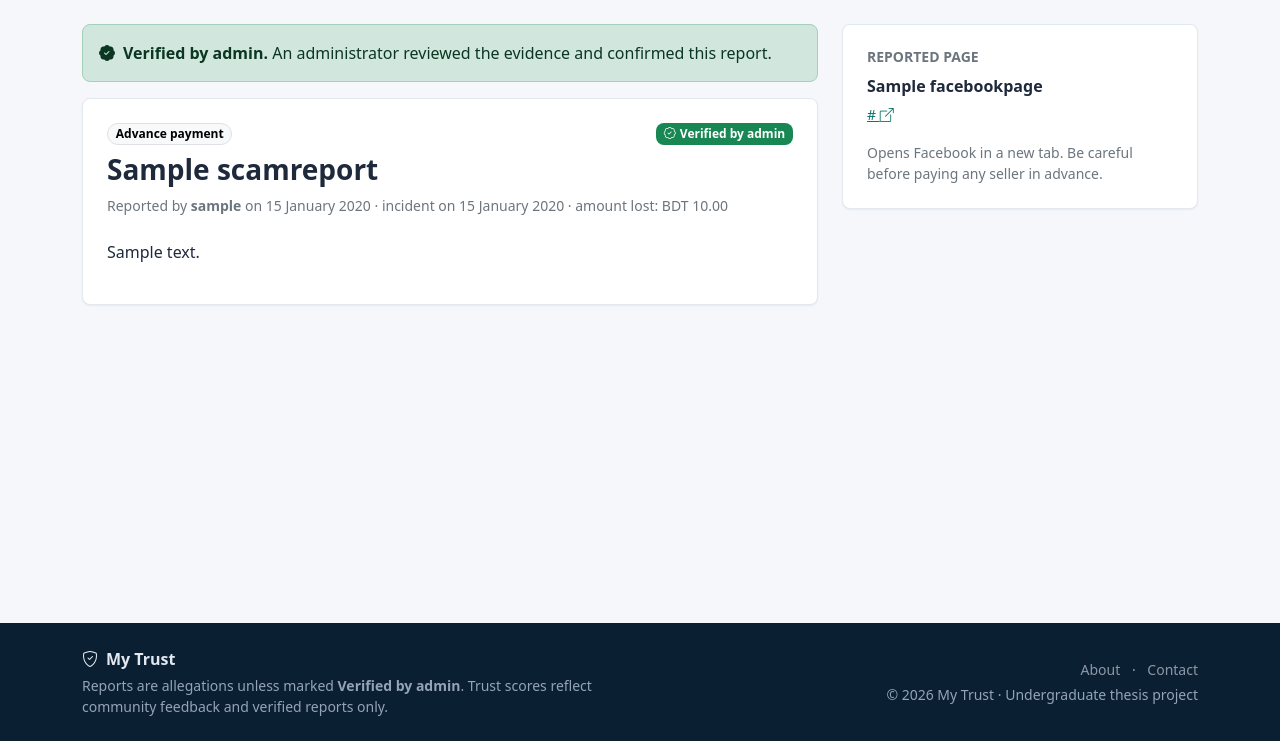
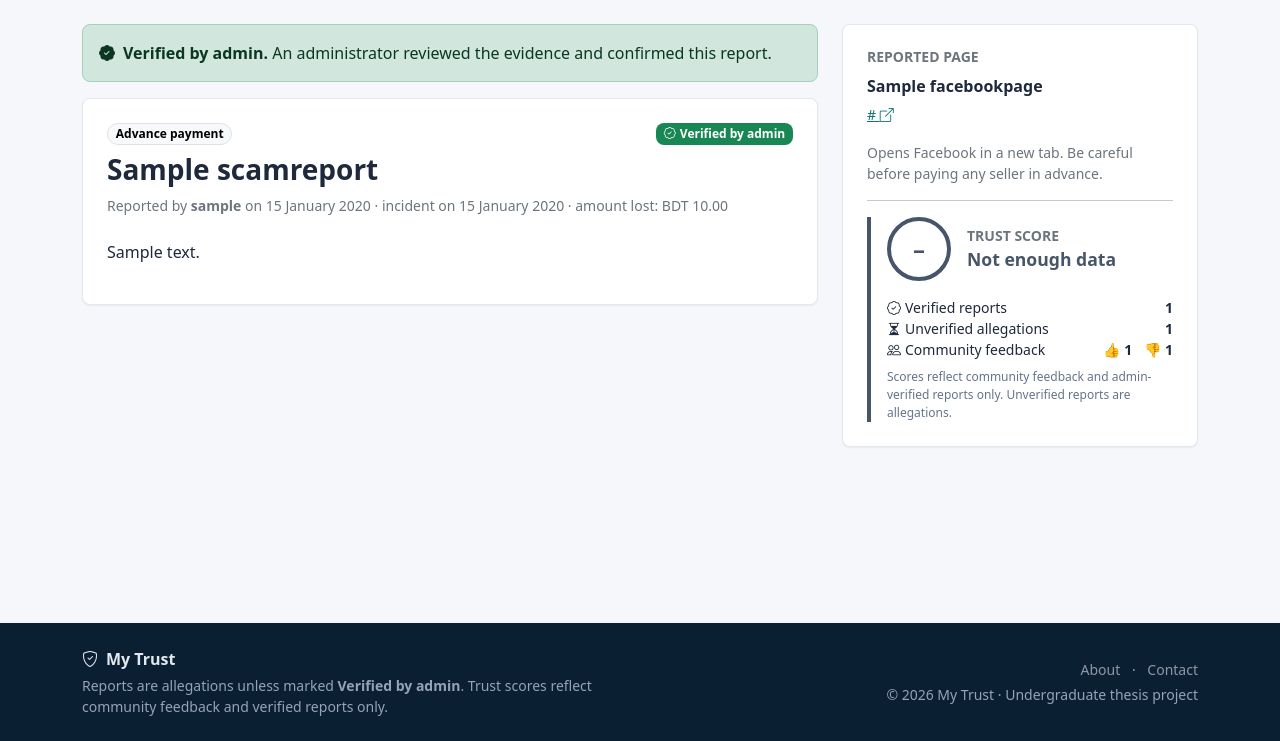
Before and after one commit to muhammadtamimworkplace/my-trust, a Django app: page /reports/1/ in a window 1280 px wide. Shown: the part 59-800 px from the top of the page. Run offline with Django 5.2, Linux system fonts and the light colour scheme; tables that the repository leaves empty hold one stand-in row (values such as "Sample post"); parts of the project's set-up code (start-up, migrations or seed data) failed here and were passed over; some libraries are stand-ins or nearby versions.

Commit message:
feat: add trust score badge component

```diff
--- a/reports/views.py
+++ b/reports/views.py
@@ -44,7 +44,7 @@ def report_create(request):
 def report_detail(request, pk):
     """One report. Rejected reports return 404 to everyone except the reporter and admins,
     so their existence is not revealed. Evidence and the admin note are private."""
-    report = get_object_or_404(ScamReport.objects.select_related("page", "reporter"), pk=pk)
+    report = get_object_or_404(ScamReport.objects.select_related("page__trust", "reporter"), pk=pk)
     if not report.is_visible_to(request.user):
         raise Http404("Report not found.")
     can_manage = report.is_managed_by(request.user)
--- a/static/css/main.css
+++ b/static/css/main.css
@@ -134,6 +134,52 @@ body {
   font-size: 1.75rem;
 }
 
+/* ---- Trust badge (templates/partials/_trust_badge.html) ---- */
+.mt-trust--good         { --mt-trust-color: var(--mt-good); }
+.mt-trust--mixed        { --mt-trust-color: var(--mt-mixed); }
+.mt-trust--caution      { --mt-trust-color: var(--mt-caution); }
+.mt-trust--insufficient { --mt-trust-color: var(--mt-neutral); }
+
+.mt-trust {
+  border-left: 4px solid var(--mt-trust-color);
+  padding-left: 1rem;
+}
+
+.mt-trust-score {
+  display: inline-flex;
+  align-items: center;
+  justify-content: center;
+  width: 4rem;
+  height: 4rem;
+  border-radius: 50%;
+  border: 4px solid var(--mt-trust-color);
+  color: var(--mt-trust-color);
+  font-size: 1.5rem;
+  font-weight: 700;
+  flex-shrink: 0;
+}
+
+.mt-trust-label {
+  color: var(--mt-trust-color);
+  font-weight: 700;
+  font-size: 1.1rem;
+}
+
+.mt-trust-disclaimer {
+  font-size: 0.75rem;
+  color: var(--mt-slate-500);
+}
+
+.mt-trust-pill {
+  display: inline-block;
+  padding: 0.2rem 0.6rem;
+  border-radius: 999px;
+  border: 1px solid var(--mt-trust-color);
+  color: var(--mt-trust-color);
+  font-size: 0.8rem;
+  white-space: nowrap;
+}
+
 /* ---- Report detail ---- */
 .mt-evidence-thumb img {
   aspect-ratio: 4 / 3;
--- /dev/null
+++ b/templates/partials/_trust_badge.html
@@ -0,0 +1,50 @@
+{% comment %}
+Trust score badge (guide §9.3).
+Usage: {% include "partials/_trust_badge.html" with trust=page.trust %}
+       {% include "partials/_trust_badge.html" with trust=page.trust compact=True %}  (for lists)
+`trust` may be empty (page never evaluated) -> shown as "Not yet rated".
+With "Not enough data" no number is shown: a neutral 50 would look like a real rating.
+{% endcomment %}
+{% if trust %}
+  {% with label=trust.label|lower %}
+    {% if compact %}
+      <span class="mt-trust-pill mt-trust--{{ label }}" title="Trust score: {{ trust.get_label_display }}">
+        {% if trust.label != "INSUFFICIENT" %}<strong>{{ trust.score }}</strong> · {% endif %}{{ trust.get_label_display }}
+      </span>
+    {% else %}
+      <section class="mt-trust mt-trust--{{ label }}" aria-label="Trust score">
+        <div class="d-flex align-items-center gap-3">
+          <div class="mt-trust-score" role="img"
+               aria-label="{% if trust.label == 'INSUFFICIENT' %}No score yet{% else %}Trust score {{ trust.score }} out of 100{% endif %}">
+            {% if trust.label == "INSUFFICIENT" %}–{% else %}{{ trust.score }}{% endif %}
+          </div>
+          <div>
+            <div class="small text-secondary text-uppercase fw-semibold">Trust score</div>
+            <div class="mt-trust-label">{{ trust.get_label_display }}</div>
+          </div>
+        </div>
+
+        <ul class="list-unstyled small mt-3 mb-2">
+          <li class="d-flex justify-content-between">
+            <span><i class="bi bi-patch-check me-1" aria-hidden="true"></i>Verified reports</span>
+            <strong>{{ trust.verified_report_count }}</strong>
+          </li>
+          <li class="d-flex justify-content-between">
+            <span><i class="bi bi-hourglass-split me-1" aria-hidden="true"></i>Unverified allegations</span>
+            <strong>{{ trust.pending_report_count }}</strong>
+          </li>
+          <li class="d-flex justify-content-between">
+            <span><i class="bi bi-people me-1" aria-hidden="true"></i>Community feedback</span>
+            <strong><span aria-label="{{ trust.positive_count }} positive">👍 {{ trust.positive_count }}</span>
+              <span class="ms-2" aria-label="{{ trust.negative_count }} negative">👎 {{ trust.negative_count }}</span></strong>
+          </li>
+        </ul>
+        <p class="mt-trust-disclaimer mb-0">
+          Scores reflect community feedback and admin-verified reports only. Unverified reports are allegations.
+        </p>
+      </section>
+    {% endif %}
+  {% endwith %}
+{% else %}
+  <span class="mt-trust-pill mt-trust--insufficient">Not yet rated</span>
+{% endif %}
--- a/templates/reports/report_detail.html
+++ b/templates/reports/report_detail.html
@@ -87,6 +87,8 @@
           {{ report.page.url }} <i class="bi bi-box-arrow-up-right" aria-hidden="true"></i>
         </a>
         <p class="small text-secondary mt-3 mb-0">Opens Facebook in a new tab. Be careful before paying any seller in advance.</p>
+        <hr>
+        {% include "partials/_trust_badge.html" with trust=report.page.trust %}
       </div>
     </aside>
   </div>
```
Also changed, not shown: docs/PROGRESS.md (+2 -2 lines), trustscore/tests/test_badge.py (added, +70 -0 lines).
